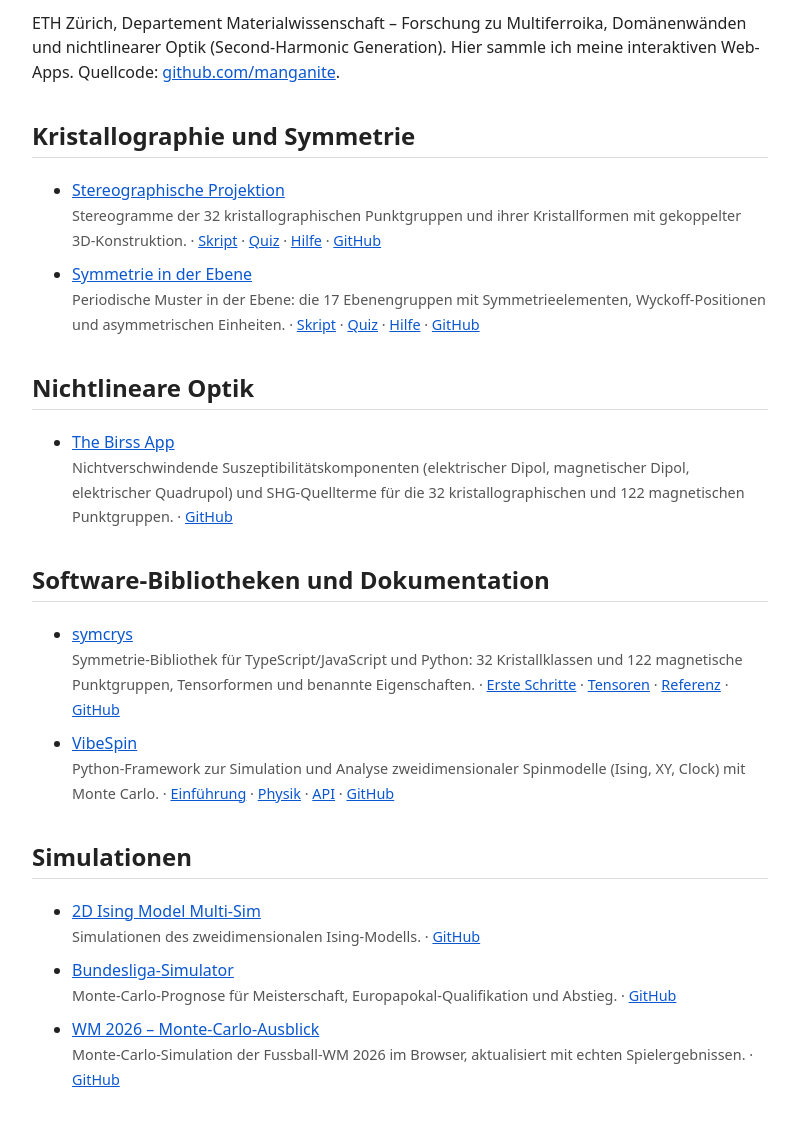
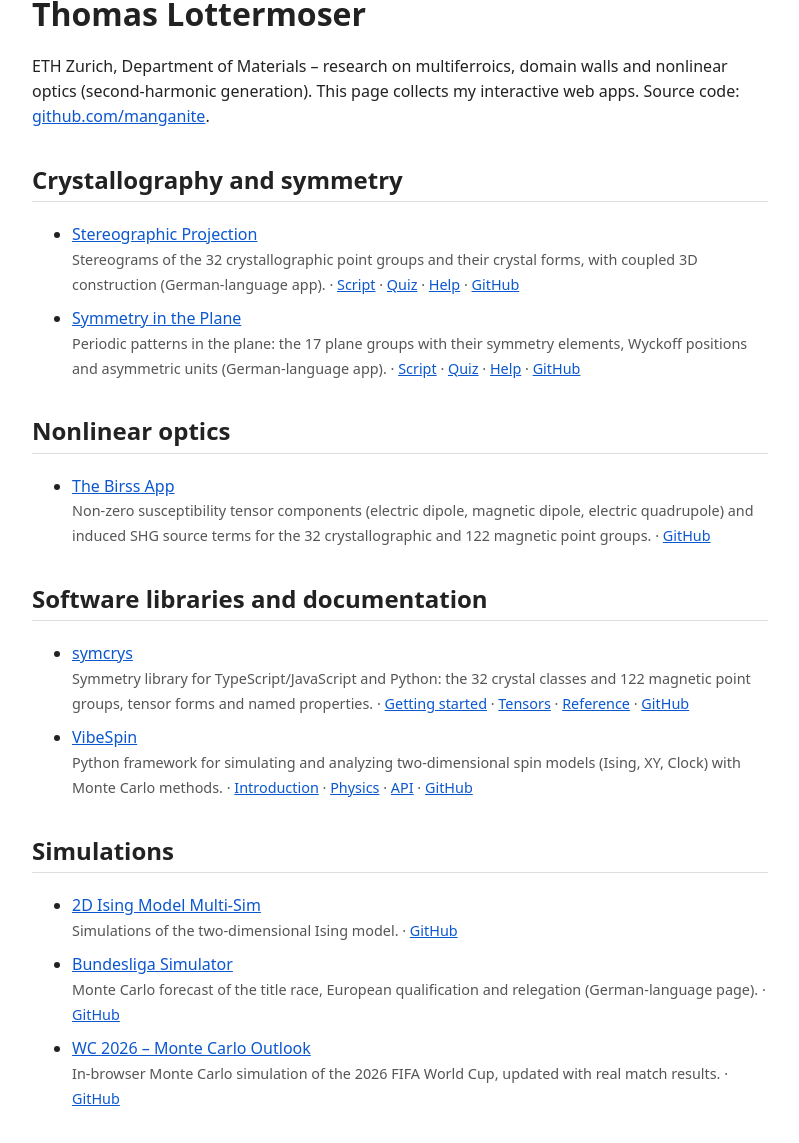
Before and after one commit to manganite/manganite.github.io, a plain HTML site: page index.html in a window 1280 px wide. Shown: the part 87-1230 px from the top of the page, without its empty margins (240-1039 px from the left). Drawn offline with Linux system fonts and the light colour scheme.

Commit message:
English landing page at /, German at /de/ with hreflang
Co-Authored-By: Claude Sonnet 5.5 <noreply@anthropic.com>
Claude-Session: https://claude.ai/code/session_01L8SY94GBqjqXfJguRQYbPP

```diff
--- a/index.html
+++ b/index.html
@@ -1,11 +1,14 @@
 <!DOCTYPE html>
-<html lang="de">
+<html lang="en">
 <head>
 <meta charset="utf-8">
 <meta name="viewport" content="width=device-width, initial-scale=1">
-<title>Thomas Lottermoser – Web-Apps zu Kristallographie, nichtlinearer Optik und Simulation</title>
-<meta name="description" content="Interaktive Web-Apps von Thomas Lottermoser (ETH Zürich): Stereographische Projektion, Ebenengruppen, Birss-App für Suszeptibilitätstensoren sowie Monte-Carlo-Simulationen.">
+<title>Thomas Lottermoser – Web apps for crystallography, nonlinear optics and simulation</title>
+<meta name="description" content="Interactive web apps by Thomas Lottermoser (ETH Zurich): stereographic projection, plane groups, the Birss app for susceptibility tensors, symmetry and spin-model libraries, and Monte Carlo simulations.">
 <link rel="canonical" href="https://manganite.github.io/">
+<link rel="alternate" hreflang="en" href="https://manganite.github.io/">
+<link rel="alternate" hreflang="de" href="https://manganite.github.io/de/">
+<link rel="alternate" hreflang="x-default" href="https://manganite.github.io/">
 <style>
   body{font-family:system-ui,sans-serif;max-width:46rem;margin:2rem auto;padding:0 1rem;line-height:1.55;color:#222}
   h1{margin-bottom:.2rem} h2{margin-top:2rem;border-bottom:1px solid #ddd;padding-bottom:.2rem}
@@ -13,50 +16,51 @@
   a{color:#0b57d0}
 </style>
 <script type="application/ld+json">
-{"@context":"https://schema.org","@type":"Person","name":"Thomas Lottermoser","affiliation":{"@type":"CollegeOrUniversity","name":"ETH Zürich"},"url":"https://manganite.github.io/","sameAs":["https://github.com/manganite"]}
+{"@context":"https://schema.org","@type":"Person","name":"Thomas Lottermoser","affiliation":{"@type":"CollegeOrUniversity","name":"ETH Zurich"},"url":"https://manganite.github.io/","sameAs":["https://github.com/manganite"]}
 </script>
 </head>
 <body>
 <header>
+  <p class="sub">English · <a href="/de/" hreflang="de" lang="de">Deutsch</a></p>
   <h1>Thomas Lottermoser</h1>
-  <p>ETH Zürich, Departement Materialwissenschaft – Forschung zu Multiferroika, Domänenwänden und nichtlinearer Optik (Second-Harmonic Generation). Hier sammle ich meine interaktiven Web-Apps. Quellcode: <a href="https://github.com/manganite">github.com/manganite</a>.</p>
+  <p>ETH Zurich, Department of Materials – research on multiferroics, domain walls and nonlinear optics (second-harmonic generation). This page collects my interactive web apps. Source code: <a href="https://github.com/manganite">github.com/manganite</a>.</p>
 </header>
 <main>
-  <h2>Kristallographie und Symmetrie</h2>
+  <h2>Crystallography and symmetry</h2>
   <ul>
-    <li><a href="/stereography/">Stereographische Projektion</a><br>
-      <span class="sub">Stereogramme der 32 kristallographischen Punktgruppen und ihrer Kristallformen mit gekoppelter 3D-Konstruktion.
-      · <a href="/stereography/skript.html">Skript</a> · <a href="/stereography/quiz.html">Quiz</a> · <a href="/stereography/hilfe.html">Hilfe</a> · <a href="https://github.com/manganite/stereography">GitHub</a></span></li>
-    <li><a href="/plane-groups/">Symmetrie in der Ebene</a><br>
-      <span class="sub">Periodische Muster in der Ebene: die 17 Ebenengruppen mit Symmetrieelementen, Wyckoff-Positionen und asymmetrischen Einheiten.
-      · <a href="/plane-groups/skript.html">Skript</a> · <a href="/plane-groups/quiz.html">Quiz</a> · <a href="/plane-groups/hilfe.html">Hilfe</a> · <a href="https://github.com/manganite/plane-groups">GitHub</a></span></li>
+    <li><a href="/stereography/">Stereographic Projection</a><br>
+      <span class="sub">Stereograms of the 32 crystallographic point groups and their crystal forms, with coupled 3D construction (German-language app).
+      · <a href="/stereography/skript.html">Script</a> · <a href="/stereography/quiz.html">Quiz</a> · <a href="/stereography/hilfe.html">Help</a> · <a href="https://github.com/manganite/stereography">GitHub</a></span></li>
+    <li><a href="/plane-groups/">Symmetry in the Plane</a><br>
+      <span class="sub">Periodic patterns in the plane: the 17 plane groups with their symmetry elements, Wyckoff positions and asymmetric units (German-language app).
+      · <a href="/plane-groups/skript.html">Script</a> · <a href="/plane-groups/quiz.html">Quiz</a> · <a href="/plane-groups/hilfe.html">Help</a> · <a href="https://github.com/manganite/plane-groups">GitHub</a></span></li>
   </ul>
 
-  <h2>Nichtlineare Optik</h2>
+  <h2>Nonlinear optics</h2>
   <ul>
     <li><a href="/birss-app/">The Birss App</a><br>
-      <span class="sub">Nichtverschwindende Suszeptibilitätskomponenten (elektrischer Dipol, magnetischer Dipol, elektrischer Quadrupol) und SHG-Quellterme für die 32 kristallographischen und 122 magnetischen Punktgruppen.
+      <span class="sub">Non-zero susceptibility tensor components (electric dipole, magnetic dipole, electric quadrupole) and induced SHG source terms for the 32 crystallographic and 122 magnetic point groups.
       · <a href="https://github.com/manganite/birss-app">GitHub</a></span></li>
   </ul>
 
-  <h2>Software-Bibliotheken und Dokumentation</h2>
+  <h2>Software libraries and documentation</h2>
   <ul>
     <li><a href="/symcrys/">symcrys</a><br>
-      <span class="sub">Symmetrie-Bibliothek für TypeScript/JavaScript und Python: 32 Kristallklassen und 122 magnetische Punktgruppen, Tensorformen und benannte Eigenschaften.
-      · <a href="/symcrys/getting-started.html">Erste Schritte</a> · <a href="/symcrys/tensors.html">Tensoren</a> · <a href="/symcrys/reference/index.html">Referenz</a> · <a href="https://github.com/manganite/symcrys">GitHub</a></span></li>
+      <span class="sub">Symmetry library for TypeScript/JavaScript and Python: the 32 crystal classes and 122 magnetic point groups, tensor forms and named properties.
+      · <a href="/symcrys/getting-started.html">Getting started</a> · <a href="/symcrys/tensors.html">Tensors</a> · <a href="/symcrys/reference/index.html">Reference</a> · <a href="https://github.com/manganite/symcrys">GitHub</a></span></li>
     <li><a href="/VibeSpin/">VibeSpin</a><br>
-      <span class="sub">Python-Framework zur Simulation und Analyse zweidimensionaler Spinmodelle (Ising, XY, Clock) mit Monte Carlo.
-      · <a href="/VibeSpin/introduction.html">Einführung</a> · <a href="/VibeSpin/physics.html">Physik</a> · <a href="/VibeSpin/api/modules.html">API</a> · <a href="https://github.com/manganite/VibeSpin">GitHub</a></span></li>
+      <span class="sub">Python framework for simulating and analyzing two-dimensional spin models (Ising, XY, Clock) with Monte Carlo methods.
+      · <a href="/VibeSpin/introduction.html">Introduction</a> · <a href="/VibeSpin/physics.html">Physics</a> · <a href="/VibeSpin/api/modules.html">API</a> · <a href="https://github.com/manganite/VibeSpin">GitHub</a></span></li>
   </ul>
 
-  <h2>Simulationen</h2>
+  <h2>Simulations</h2>
   <ul>
     <li><a href="/Ising-simulator/">2D Ising Model Multi-Sim</a><br>
-      <span class="sub">Simulationen des zweidimensionalen Ising-Modells. · <a href="https://github.com/manganite/Ising-simulator">GitHub</a></span></li>
-    <li><a href="/bundesliga/">Bundesliga-Simulator</a><br>
-      <span class="sub">Monte-Carlo-Prognose für Meisterschaft, Europapokal-Qualifikation und Abstieg. · <a href="https://github.com/manganite/bundesliga">GitHub</a></span></li>
-    <li><a href="/wm2026/">WM 2026 – Monte-Carlo-Ausblick</a><br>
-      <span class="sub">Monte-Carlo-Simulation der Fussball-WM 2026 im Browser, aktualisiert mit echten Spielergebnissen. · <a href="https://github.com/manganite/wm2026">GitHub</a></span></li>
+      <span class="sub">Simulations of the two-dimensional Ising model. · <a href="https://github.com/manganite/Ising-simulator">GitHub</a></span></li>
+    <li><a href="/bundesliga/">Bundesliga Simulator</a><br>
+      <span class="sub">Monte Carlo forecast of the title race, European qualification and relegation (German-language page). · <a href="https://github.com/manganite/bundesliga">GitHub</a></span></li>
+    <li><a href="/wm2026/">WC 2026 – Monte Carlo Outlook</a><br>
+      <span class="sub">In-browser Monte Carlo simulation of the 2026 FIFA World Cup, updated with real match results. · <a href="https://github.com/manganite/wm2026">GitHub</a></span></li>
   </ul>
 </main>
 </body>
--- a/sitemap.xml
+++ b/sitemap.xml
@@ -1,6 +1,7 @@
 <?xml version="1.0" encoding="UTF-8"?>
 <urlset xmlns="http://www.sitemaps.org/schemas/sitemap/0.9">
   <url><loc>https://manganite.github.io/</loc></url>
+  <url><loc>https://manganite.github.io/de/</loc></url>
   <url><loc>https://manganite.github.io/stereography/</loc></url>
   <url><loc>https://manganite.github.io/stereography/skript.html</loc></url>
   <url><loc>https://manganite.github.io/stereography/quiz.html</loc></url>
```
Also changed, not shown: de/index.html (added, +67 -0 lines).
